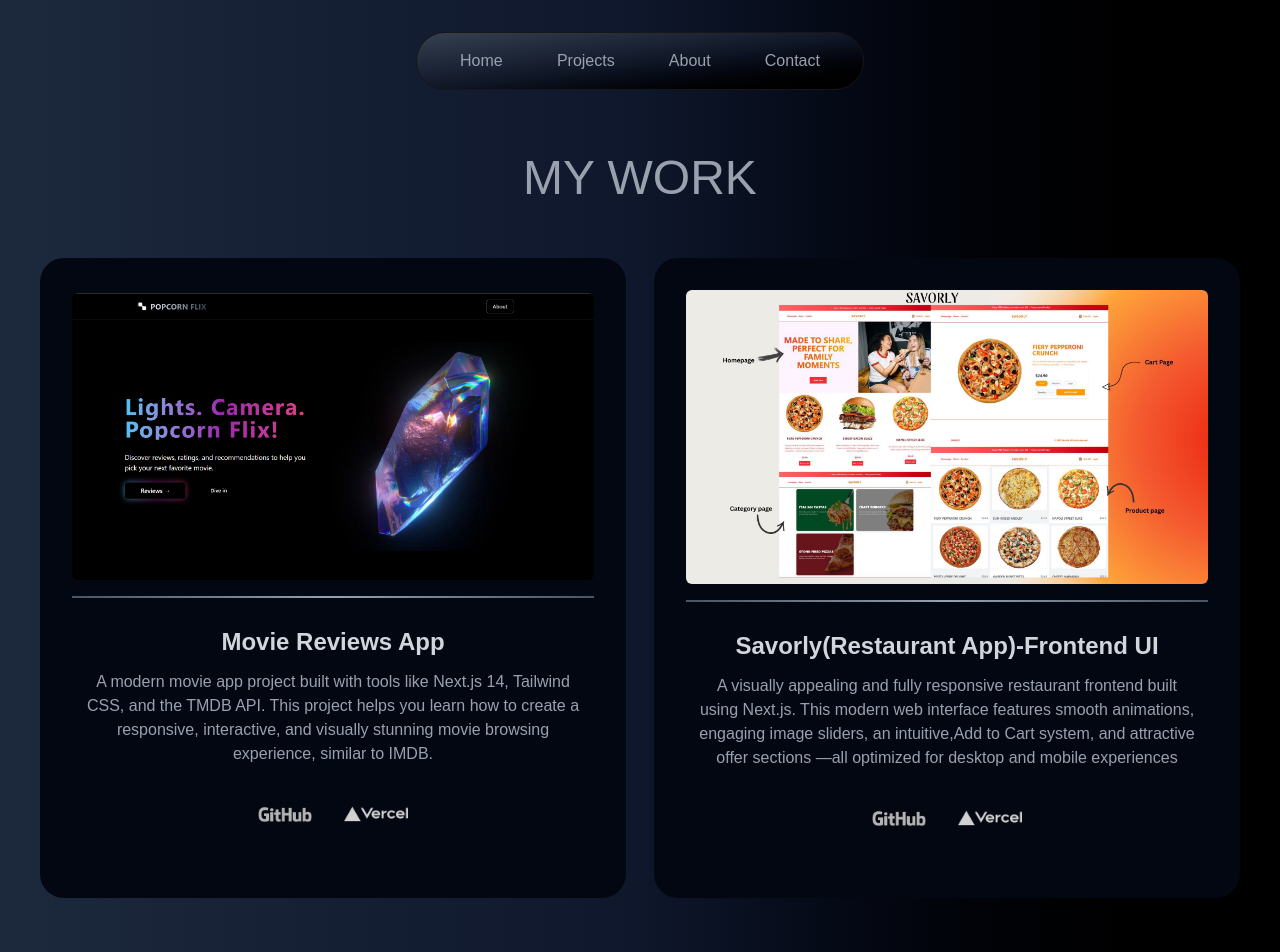
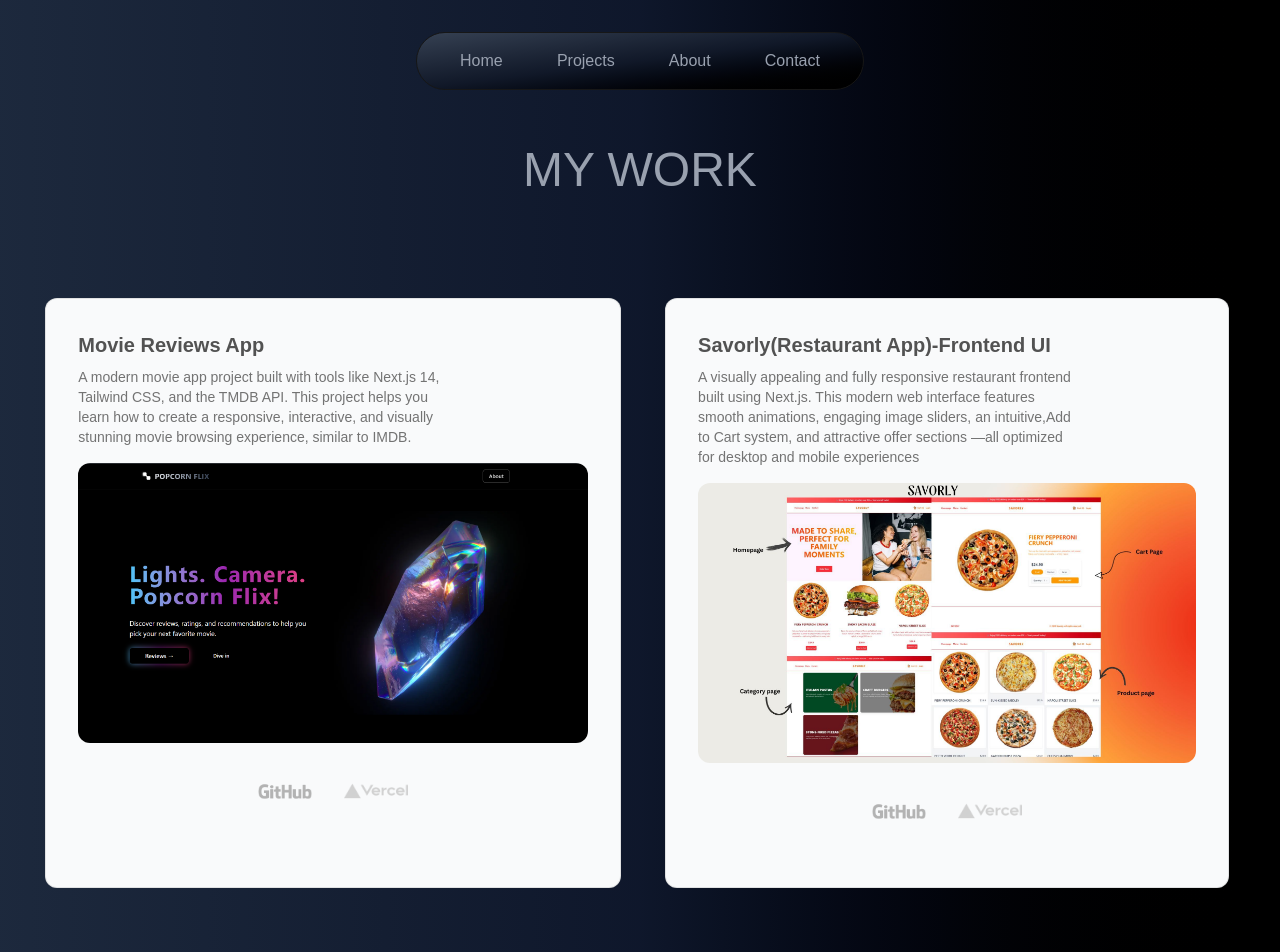
Before and after one commit to adithyasd10/portfolio-next, a Next.js app: page /projects in a window 1280 px wide. Shown: the top 952 px of the page. Built offline with nearby package versions, Linux system fonts and the light colour scheme.

Commit message:
new card animation

```diff
--- a/app/projects/page.tsx
+++ b/app/projects/page.tsx
@@ -1,23 +1,24 @@
 import Cards from '@/components/Cards'
+import Cards1 from '@/components/Cards1'
 import React from 'react'
 
 const page = () => {
   return (
     <div className='flex flex-col bg-gradient-to-r from-slate-800 via-slate-900 to-black min-h-screen p-4 justify-center items-center'>
-      <div className='flex my-4'>
+      <div className='flex my-2'>
         <h1 className='text-3xl md:text-4xl lg:text-5xl transition-all duration-300 text-gray-400 font-stretch-140%'>MY WORK</h1>
       </div>
-      <div className='grid grid-cols-1 lg:grid-cols-2 gap-7 p-4 m-2 transition-all duration-700'>
-        <Cards title="Movie Reviews App" description="A modern movie app project built with tools like Next.js 14, Tailwind CSS, and the TMDB API. This project helps you learn how to create a responsive, interactive, and visually stunning movie browsing experience, similar to IMDB." image="/popcornflix1.png" link="https://github.com/adithyasd10/imdb-next" link1="https://popcorn-flix-lake.vercel.app/"/>
-        <Cards title="Savorly(Restaurant App)-Frontend UI" description="A visually appealing and fully responsive restaurant frontend built using Next.js. This modern web interface features smooth animations, engaging image sliders, an intuitive,Add to Cart system, and attractive offer sections —all optimized for desktop and mobile experiences" image="/savorly.jpg" link="https://github.com/adithyasd10/restuarant-next" link1="https://restuarant-next.vercel.app/"/>
-        <Cards title="LunaLog" description="LunaLog is a beautifully designed sleep tracking web application built with Next.js, allowing users to log, visualize, and analyze their sleep habits. It features modern UI design, real-time data insights, and secure authentication with Clerk." image="/sleep-tracker.png" link="https://github.com/adithyasd10/sleep-tracker-next" link1="https://luna-log.vercel.app/"/>
-        <Cards title="Campus Compass" description="Campus Compass is a cross-platform application developed using the Flutter framework, designed to enhance campus management and communication for both teachers and students. The application integrates Firebase for authentication and real-time database functionality, providing a robust and scalable solution for collaborative group management." image="/IV-tracker.jpg" link="https://github.com/adithyasd10/IV-tracker-app" link1="/projects"/>
+      <div className='grid grid-cols-1 lg:grid-cols-2 gap-6 transition-all duration-700'>
+        <Cards1 title="Movie Reviews App" description="A modern movie app project built with tools like Next.js 14, Tailwind CSS, and the TMDB API. This project helps you learn how to create a responsive, interactive, and visually stunning movie browsing experience, similar to IMDB." image="/popcornflix1.png" link="https://github.com/adithyasd10/imdb-next" link1="https://popcorn-flix-lake.vercel.app/"/>
+        <Cards1 title="Savorly(Restaurant App)-Frontend UI" description="A visually appealing and fully responsive restaurant frontend built using Next.js. This modern web interface features smooth animations, engaging image sliders, an intuitive,Add to Cart system, and attractive offer sections —all optimized for desktop and mobile experiences" image="/savorly.jpg" link="https://github.com/adithyasd10/restuarant-next" link1="https://restuarant-next.vercel.app/"/>
+        <Cards1 title="LunaLog" description="LunaLog is a beautifully designed sleep tracking web application built with Next.js, allowing users to log, visualize, and analyze their sleep habits. It features modern UI design, real-time data insights, and secure authentication with Clerk." image="/sleep-tracker.png" link="https://github.com/adithyasd10/sleep-tracker-next" link1="https://luna-log.vercel.app/"/>
+        <Cards1 title="Campus Compass" description="Campus Compass is a cross-platform application developed using the Flutter framework, designed to enhance campus management and communication for both teachers and students. The application integrates Firebase for authentication and real-time database functionality, providing a robust and scalable solution for collaborative group management." image="/IV-tracker.jpg" link="https://github.com/adithyasd10/IV-tracker-app" link1="/projects"/>
       </div>
-      <div className='flex my-4'>
+      <div >
         <h1 className='text-3xl md:text-4xl lg:text-5xl transition-all duration-300 text-gray-400 font-stretch-140%'>ONGOING PROJECTS</h1>
       </div>
-      <div className='grid grid-cols-1 lg:grid-cols-2 gap-7 p-4 m-2 transition-all duration-700'>
-        <Cards title="Ai Logo Generator" description="AI Logo Maker — A modern web app built with Next.js, ShadCN UI, and React, enabling users to generate unique logos via Gemini API and Hugging Face models. Enter your brand ideas as text prompts and get stunning, AI-generated logos in seconds." image="/ai-logo-maker.png" link="https://github.com/adithyasd10/ai-logo-maker" link1="/projects"/>
+      <div className='grid grid-cols-1 lg:grid-cols-2 gap-6 p-4 m-2 transition-all duration-700'>
+        <Cards1 title="Ai Logo Generator" description="AI Logo Maker — A modern web app built with Next.js, ShadCN UI, and React, enabling users to generate unique logos via Gemini API and Hugging Face models. Enter your brand ideas as text prompts and get stunning, AI-generated logos in seconds." image="/ai-logo-maker.png" link="https://github.com/adithyasd10/ai-logo-maker" link1="/projects"/>
       </div>
     </div>
 
--- /dev/null
+++ b/components/Cards1.tsx
@@ -0,0 +1,55 @@
+import React from 'react'
+import { CardBody, CardContainer, CardItem } from "@/components/ui/3d-card";
+import Link from 'next/link';
+import Image from 'next/image';
+
+type CardsProps = {
+  title:string
+  description:string
+  image:string
+  link:string
+  link1:string
+}
+
+const Cards1 = ({title,description,image,link,link1}: CardsProps) => {
+  return (
+    <div>
+      <CardContainer className="inter-var">
+      <CardBody className="bg-gray-50 relative group/card  dark:hover:shadow-2xl dark:hover:shadow-emerald-500/[0.1] dark:bg-gray-950 dark:border-white/[0.2] border-black/[0.1]   h-[590px] rounded-xl p-6 border  sm:p-8  m-4 w-full max-w-[700px] px-4 mx-auto ">
+        <CardItem
+          translateZ="50"
+          className="text-xl font-bold text-neutral-600 dark:text-white"
+        >
+          {title}
+        </CardItem>
+        <CardItem
+          as="p"
+          translateZ="60"
+          className="text-neutral-500 text-sm max-w-sm mt-2 dark:text-neutral-300"
+        >
+          {description}
+        </CardItem>
+        <CardItem translateZ="100" className="w-full mt-4">
+          <img
+            src={image}
+            height="1000"
+            width="1000"
+            className="h-70 w-full object-cover rounded-xl group-hover/card:shadow-xl"
+            alt="thumbnail"
+          />
+        </CardItem>
+        <div className='flex flex-row justify-center items-center'>
+              <Link href={link} className='p-2 hover:scale-110 hover:shadow-2xl hover:animate-pulse active:scale-95 transition-all duration-300 ease-in-out'>
+                <Image src="/github.png" alt="github" width={70} height={70} className='flex justify-center items-center p-2 rounded-lg text-black'/>
+            </Link>
+            <Link href={link1} className='p-2 hover:scale-110 hover:shadow-2xl hover:animate-pulse active:scale-95 transition-all duration-300 ease-in-out'>
+                <Image src="/vercel.png" alt="vercel" width={80} height={80} className='flex justify-center items-center p-2 rounded-lg text-black'/>
+            </Link>
+           </div>
+      </CardBody>
+    </CardContainer>
+    </div>
+  )
+}
+
+export default Cards1
--- /dev/null
+++ b/components/ui/3d-card.tsx
@@ -0,0 +1,155 @@
+"use client";
+
+import { cn } from "@/lib/utils";
+
+import React, {
+  createContext,
+  useState,
+  useContext,
+  useRef,
+  useEffect,
+} from "react";
+
+const MouseEnterContext = createContext<
+  [boolean, React.Dispatch<React.SetStateAction<boolean>>] | undefined
+>(undefined);
+
+export const CardContainer = ({
+  children,
+  className,
+  containerClassName,
+}: {
+  children?: React.ReactNode;
+  className?: string;
+  containerClassName?: string;
+}) => {
+  const containerRef = useRef<HTMLDivElement>(null);
+  const [isMouseEntered, setIsMouseEntered] = useState(false);
+
+  const handleMouseMove = (e: React.MouseEvent<HTMLDivElement>) => {
+    if (!containerRef.current) return;
+    const { left, top, width, height } =
+      containerRef.current.getBoundingClientRect();
+    const x = (e.clientX - left - width / 2) / 25;
+    const y = (e.clientY - top - height / 2) / 25;
+    containerRef.current.style.transform = `rotateY(${x}deg) rotateX(${y}deg)`;
+  };
+
+  const handleMouseEnter = (e: React.MouseEvent<HTMLDivElement>) => {
+    setIsMouseEntered(true);
+    if (!containerRef.current) return;
+  };
+
+  const handleMouseLeave = (e: React.MouseEvent<HTMLDivElement>) => {
+    if (!containerRef.current) return;
+    setIsMouseEntered(false);
+    containerRef.current.style.transform = `rotateY(0deg) rotateX(0deg)`;
+  };
+  return (
+    <MouseEnterContext.Provider value={[isMouseEntered, setIsMouseEntered]}>
+      <div
+        className={cn(
+          "py-20 flex items-center justify-center",
+          containerClassName
+        )}
+        style={{
+          perspective: "1000px",
+        }}
+      >
+        <div
+          ref={containerRef}
+          onMouseEnter={handleMouseEnter}
+          onMouseMove={handleMouseMove}
+          onMouseLeave={handleMouseLeave}
+          className={cn(
+            "flex items-center justify-center relative transition-all duration-200 ease-linear",
+            className
+          )}
+          style={{
+            transformStyle: "preserve-3d",
+          }}
+        >
+          {children}
+        </div>
+      </div>
+    </MouseEnterContext.Provider>
+  );
+};
+
+export const CardBody = ({
+  children,
+  className,
+}: {
+  children: React.ReactNode;
+  className?: string;
+}) => {
+  return (
+    <div
+      className={cn(
+        "h-96 w-96 [transform-style:preserve-3d]  [&>*]:[transform-style:preserve-3d]",
+        className
+      )}
+    >
+      {children}
+    </div>
+  );
+};
+
+export const CardItem = ({
+  as: Tag = "div",
+  children,
+  className,
+  translateX = 0,
+  translateY = 0,
+  translateZ = 0,
+  rotateX = 0,
+  rotateY = 0,
+  rotateZ = 0,
+  ...rest
+}: {
+  as?: React.ElementType;
+  children: React.ReactNode;
+  className?: string;
+  translateX?: number | string;
+  translateY?: number | string;
+  translateZ?: number | string;
+  rotateX?: number | string;
+  rotateY?: number | string;
+  rotateZ?: number | string;
+  [key: string]: any;
+}) => {
+  const ref = useRef<HTMLDivElement>(null);
+  const [isMouseEntered] = useMouseEnter();
+
+  useEffect(() => {
+    handleAnimations();
+  }, [isMouseEntered]);
+
+  const handleAnimations = () => {
+    if (!ref.current) return;
+    if (isMouseEntered) {
+      ref.current.style.transform = `translateX(${translateX}px) translateY(${translateY}px) translateZ(${translateZ}px) rotateX(${rotateX}deg) rotateY(${rotateY}deg) rotateZ(${rotateZ}deg)`;
+    } else {
+      ref.current.style.transform = `translateX(0px) translateY(0px) translateZ(0px) rotateX(0deg) rotateY(0deg) rotateZ(0deg)`;
+    }
+  };
+
+  return (
+    <Tag
+      ref={ref}
+      className={cn("w-fit transition duration-200 ease-linear", className)}
+      {...rest}
+    >
+      {children}
+    </Tag>
+  );
+};
+
+// Create a hook to use the context
+export const useMouseEnter = () => {
+  const context = useContext(MouseEnterContext);
+  if (context === undefined) {
+    throw new Error("useMouseEnter must be used within a MouseEnterProvider");
+  }
+  return context;
+};
--- /dev/null
+++ b/lib/utils.ts
@@ -0,0 +1,6 @@
+import { ClassValue, clsx } from "clsx";
+import { twMerge } from "tailwind-merge";
+
+export function cn(...inputs: ClassValue[]) {
+  return twMerge(clsx(inputs));
+}
--- a/package.json
+++ b/package.json
@@ -9,10 +9,13 @@
     "lint": "next lint"
   },
   "dependencies": {
+    "clsx": "^2.1.1",
     "lucide-react": "^0.525.0",
+    "motion": "^12.23.11",
     "next": "15.3.5",
     "react": "^19.0.0",
     "react-dom": "^19.0.0",
+    "tailwind-merge": "^3.3.1",
     "typewriter-effect": "^2.22.0"
   },
   "devDependencies": {
```
Also changed, not shown: 1 other file (tests, documents, lock files or other folders).
